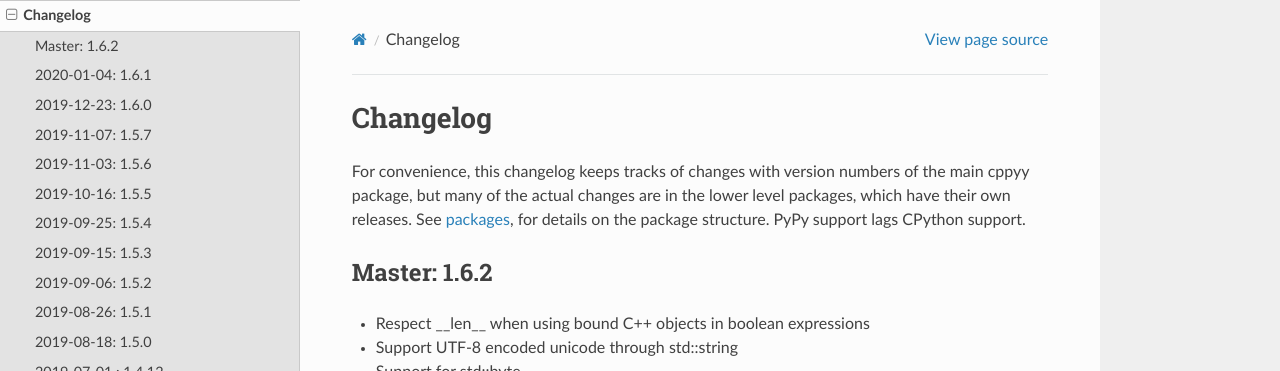
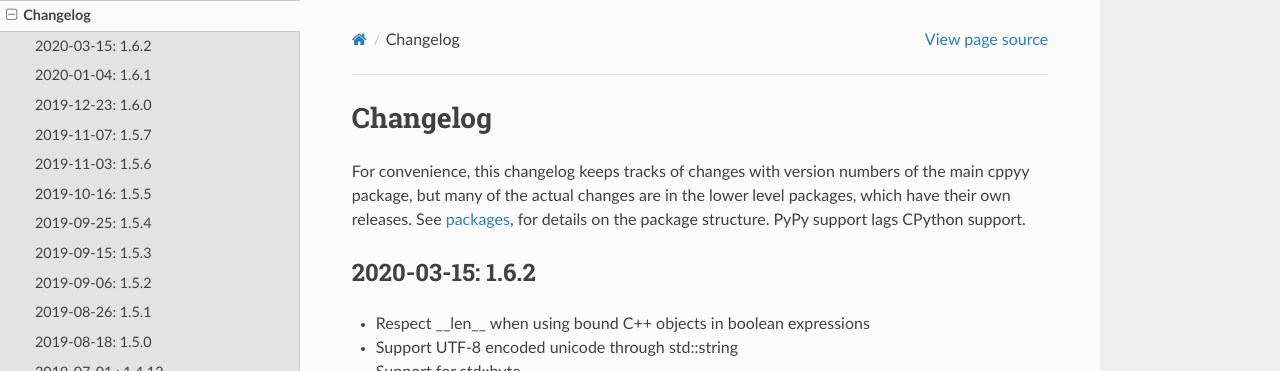
Before and after one commit to wlav/cppyy, a Sphinx documentation site: the page built from doc/source/changelog.rst, in a window 1280 px wide and 900 px high. Shown: the top 371 px of the window. Built offline with Sphinx 7.4.7 and the Read the Docs theme 2.0.0, drawn with Linux system fonts in a browser that asks for light colours; some of the changed lines change nothing that is shown.

Commit message:
start release

```diff
--- a/doc/source/changelog.rst
+++ b/doc/source/changelog.rst
@@ -10,8 +10,8 @@
 PyPy support lags CPython support.
 
 
-Master: 1.6.2
--------------
+2020-03-15: 1.6.2
+-----------------
 
 * Respect __len__ when using bound C++ objects in boolean expressions
 * Support UTF-8 encoded unicode through std::string
```
